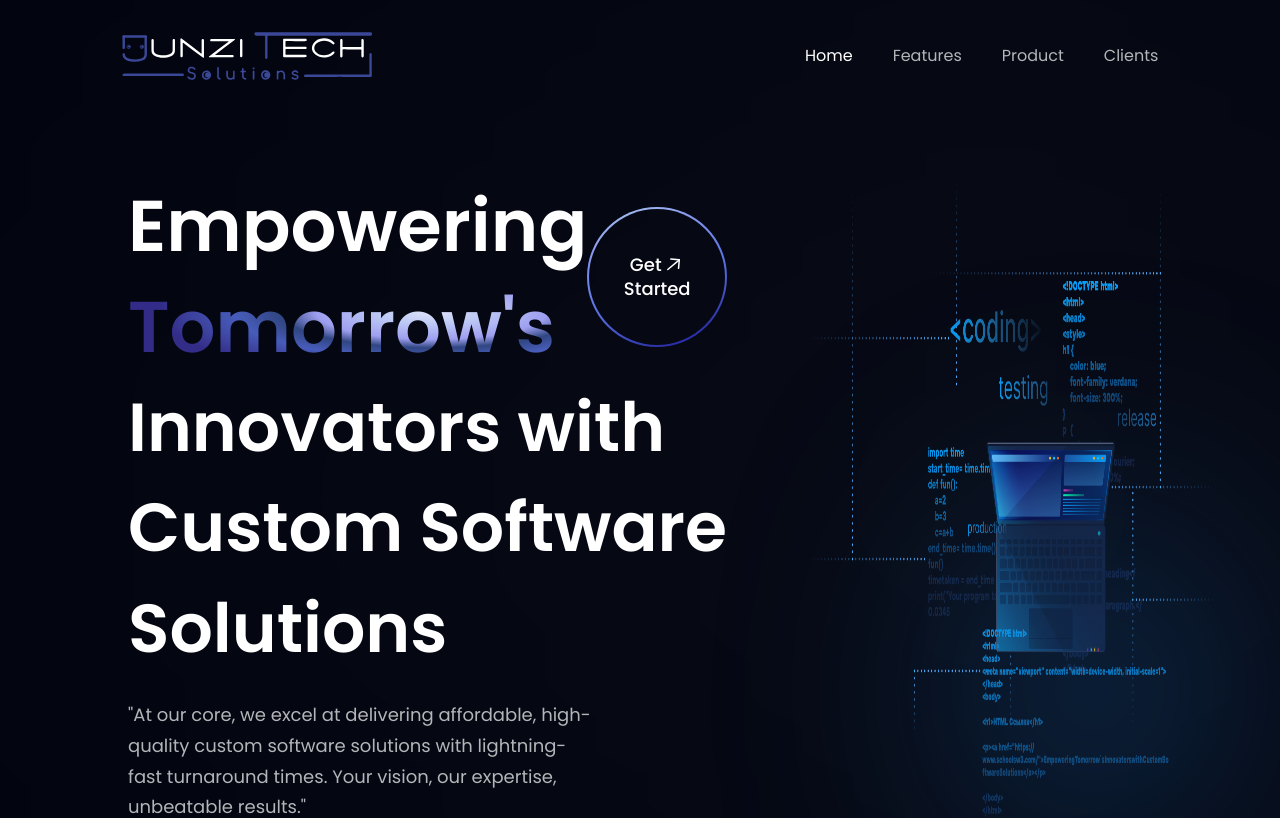
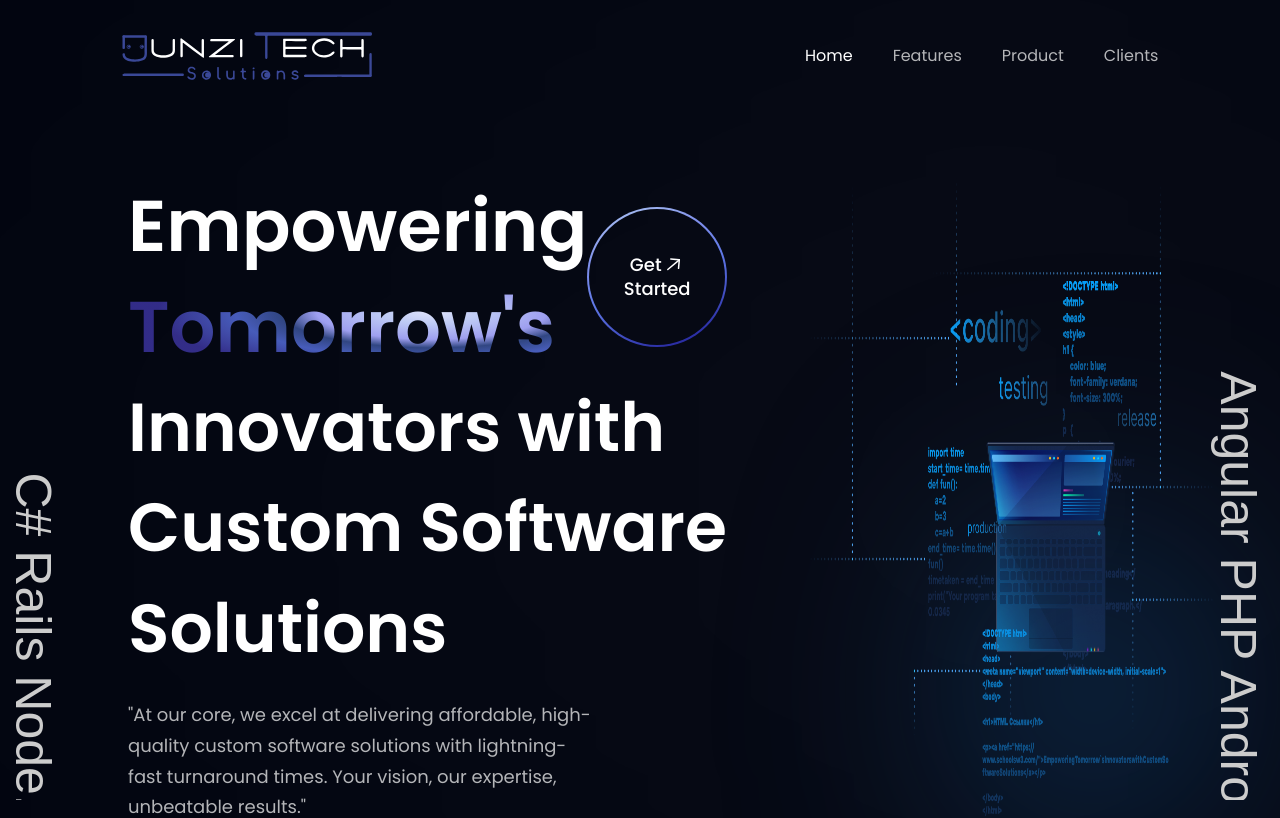
Before and after one commit to NikitaClark/JunziWeb, a React (Vite) app: page / in a window 1280 px wide. Shown: the top 818 px of the page. Built offline with nearby package versions, Linux system fonts and the light colour scheme.

Commit message:
Added a running line

```diff
--- a/src/App.jsx
+++ b/src/App.jsx
@@ -1,5 +1,5 @@
 import styles from "./style";
-import { Billing, Business, CardDeal, Clients, CTA, Footer, Navbar, Stats,  Hero } from "./components";
+import { Billing, Business, CardDeal, Clients, CTA, Footer, Navbar, Stats,  Hero, Cycle } from "./components";
 
 const App = () => (
   <div className="bg-primary w-full overflow-hidden">
@@ -20,6 +20,7 @@ const App = () => (
         <Stats />
         <Business />
         <Billing />
+        <Cycle />
         <CardDeal />
         {/* <Testimonials /> */}
         <Clients />
--- /dev/null
+++ b/src/components/Cycle.jsx
@@ -0,0 +1,86 @@
+import { apple, bill, google, ai, csd, mad, pai, qa, ux } from "../assets";
+import styles, { layout } from "../style";
+import './Billing.css';
+
+const Cycle = () => (
+  <section id="product" className={layout.sectionReverse}>
+    <div className="flex-[1] flex flex-col justify-between relative mr-10">
+      <h1 className="font-poppins font-semibold ss:text-[55px] text-[52px] text-white ss:leading-[65px] leading-[60px] mb-10 text-center">
+        Our Software Development Cycle
+      </h1>
+      <p className="font-poppins font-normal text-dimWhite text-[22px] leading-[24px] text-center">
+      We have a methodical approach for both simple and complex projects.<br/> By embracing Agile principles and utilizing Scrum and Kanban frameworks, our dedicated team ensures we consistently deliver exceptional apps on time.
+        </p>
+      <div className="services">
+        <div className="flex justify-between flex-col px-10 py-12 rounded-[20px] max-w-[450px] md:mr-10 sm:mr-5 mr-0 my-3 feedback-card">
+          <div className={`flex-1 flex ${styles.flexCenter} md:my-5 my-0 relative`}>
+            <img src={csd} alt="billing" className="w-[16%] h-[60%]" />
+          </div>
+          <h2 className="font-poppins font-semibold text-white text-center text-[26px] leading-[29.4px] mb-3">
+            Custom Software Development
+          </h2>
+          <p className="font-poppins font-normal text-dimWhite text-[19px] leading-[24px]">
+            Create custom software tailored for your unique needs, including front-end, and core back-end technology.
+          </p>
+        </div>
+        <div className="flex justify-between flex-col px-10 py-12 rounded-[20px] max-w-[450px] md:mr-10 sm:mr-5 mr-0 my-5 feedback-card">
+          <div className={`flex-1 flex ${styles.flexCenter} md:my-0 my-0 relative`}>
+            <img src={mad} alt="billing" className="w-[12%] h-[65%]" />
+          </div>
+          <h2 className="font-poppins font-semibold text-center text-white text-[26px] leading-[29.4px] mb-3">
+            Mobile App Development
+          </h2>
+          <p className="font-poppins font-normal text-dimWhite text-[19px] leading-[24px]">
+            Build performant, scalable, and secure mobile applications for iOS and Android devices.
+          </p>
+        </div>
+        <div className="flex justify-between flex-col px-10 py-12 rounded-[20px] max-w-[450px] md:mr-10 sm:mr-5 mr-0 my-5 feedback-card">
+          <div className={`flex-1 flex ${styles.flexCenter} md:my-5 my-0 relative`}>
+            <img src={qa} alt="billing" className="w-[16%] h-[75%]" />
+          </div>
+          <h2 className="font-poppins font-semibold text-white text-center text-[26px] leading-[29.4px] mb-4">
+            QA and Testing
+          </h2>
+          <p className="font-poppins font-normal text-dimWhite text-[19px] leading-[24px] mt-0 mb-5">
+            Make your technology bulletproof with manual and automated testing.
+          </p>
+        </div>
+        <div className="flex justify-between flex-col px-10 py-12 rounded-[20px] max-w-[450px] md:mr-10 sm:mr-5 mr-0 my-5 feedback-card">
+          <div className={`flex-1 flex ${styles.flexCenter} md:my-5 my-0 relative`}>
+            <img src={ux} alt="billing" className="w-[16%] h-[75%]" />
+          </div>
+          <h2 className="font-poppins font-semibold text-white text-center text-[26px] leading-[29.4px] mb-3">
+            UX/UI Design
+          </h2>
+          <p className="font-poppins font-normal text-dimWhite text-[19px] leading-[24px]">
+            Create beautiful, pixel-perfect, and easy-to-use designs that delight you and your users.
+          </p>
+        </div>
+        <div className="flex justify-between flex-col px-10 py-12 rounded-[20px] max-w-[450px] md:mr-10 sm:mr-5 mr-0 my-5 feedback-card">
+          <div className={`flex-1 flex ${styles.flexCenter} md:my-5 my-0 relative`}>
+            <img src={ai} alt="billing" className="w-[20%] h-[100%]" />
+          </div>
+          <h2 className="font-poppins font-semibold text-white text-center text-[26px] leading-[29.4px] mb-3">
+            AI and Data Science
+          </h2>
+          <p className="font-poppins font-normal text-dimWhite text-[19px] leading-[24px]">
+            Use leading AI, machine learning, and data engineering technologies to unlock business value.
+          </p>
+        </div>
+        <div className="flex justify-between flex-col px-10 py-12 rounded-[20px] max-w-[450px] md:mr-10 sm:mr-5 mr-0 my-5 feedback-card">
+          <div className={`flex-1 flex ${styles.flexCenter} md:my-5 my-0 relative`}>
+            <img src={pai} alt="billing" className="w-[18%] h-[90%]" />
+          </div>
+          <h2 className="font-poppins font-semibold text-white text-center text-[26px] leading-[29.4px] mb-3">
+            Platform and Infrastructure
+          </h2>
+          <p className="font-poppins font-normal text-dimWhite text-[19px] leading-[24px]">
+            Ensure applications are secure, fault tolerant, and highly available with our DevOps and Security engineers.
+          </p>
+        </div>
+      </div>
+    </div>
+  </section>
+);
+
+export default Cycle;
--- a/src/components/Hero.jsx
+++ b/src/components/Hero.jsx
@@ -5,6 +5,7 @@ import GetStarted from './GetStarted';
 import Modal from './Modal';
 import ContactForm from './ContactForm';
 import CloseButton from './CloseButton'; // Импорт нового компонента CloseButton
+import './MovingText.css'; // Импорт стилей для двигающегося текста
 
 const Hero = () => {
   const [isModalOpen, setIsModalOpen] = useState(false);
@@ -21,8 +22,8 @@ const Hero = () => {
     <section id="home" className={`flex md:flex-row flex-col ${styles.paddingY}`}>
       <div className={`flex-1 ${styles.flexStart} flex-col xl:px-0 sm:px-16 px-6`}>
         <div className="flex flex-row justify-between items-center w-full">
-          <h1 className="flex-1 font-poppins font-semibold ss:text-[72px] text-[52px] text-white ss:leading-[100.8px] leading-[75px]">
-            Empowering <br className="sm:block hidden" />{' '}
+          <h1 className="flex-1 font-poppins font-semibold ss:text-[72px] text-[48px] text-white ss:leading-[100.8px] leading-[75px]">
+            Empowering <br/>
             <span className="text-gradient">Tomorrow's</span>{' '}
           </h1>
           <div className="ss:flex hidden md:mr-4 mr-0">
@@ -30,7 +31,7 @@ const Hero = () => {
           </div>
         </div>
 
-        <h1 className="font-poppins font-semibold ss:text-[68px] text-[52px] text-white ss:leading-[100.8px] leading-[75px] w-full">
+        <h1 className="font-poppins font-semibold ss:text-[68px] text-[48px] text-white ss:leading-[100.8px] leading-[75px] w-full">
           Innovators with Custom Software Solutions
         </h1>
         <p className={`${styles.paragraph} max-w-[470px] mt-5`}>
@@ -53,6 +54,18 @@ const Hero = () => {
         <ContactForm />
         <CloseButton onClick={closeModal} />
       </Modal>
+
+
+      <div className="marquee-container">
+        <div className="marquee marquee-left ">
+          <span>C# Rails Node.js Java React .NET Python
+            C# Rails Node.js Java React .NET Python </span>
+        </div>
+        <div className="marquee marquee-right">
+          <span>Angular PHP Android iOS Golang Vue.js C++ JavaScript Swift
+             Angular PHP Android iOS Golang Vue.js C++ JavaScript Swift</span>
+        </div>
+      </div>
     </section>
   );
 };
--- /dev/null
+++ b/src/components/MovingText.css
@@ -0,0 +1,56 @@
+.marquee-container {
+    position: absolute;
+    width: 100%;
+    height: 100%;
+    top: 0;
+    left: 0;
+    pointer-events: none;
+    overflow: hidden;
+  }
+
+  .marquee {
+    position: absolute;
+    display: flex;
+    align-items: center;
+    height: 100%;
+    overflow: hidden;
+    padding: 24px 0;
+    line-height: 1.3;
+    font-family: sans-serif;
+    white-space: nowrap;
+    font-size: 50px;
+    color: #ccc;
+    writing-mode: vertical-lr;
+  }
+
+  .marquee span {
+    display: inline-block;
+    padding-top: 100%;
+    animation: marquee 60s linear infinite;
+    padding-right: 10px;
+  }
+
+  .marquee-left {
+    left: 0;
+    top: 0;
+    bottom: 0;
+    background: rgba(0, 0, 0, 0);
+    animation-direction: normal;
+  }
+
+  .marquee-right {
+    right: 0;
+    top: 0;
+    bottom: 0;
+    background: rgba(0, 0, 0, 0);
+    animation-direction: reverse;
+  }
+
+  @keyframes marquee {
+    0% {
+      transform: translateY(0%);
+    }
+    100% {
+      transform: translateY(-100%);
+    }
+  }
--- a/src/components/index.js
+++ b/src/components/index.js
@@ -8,6 +8,7 @@ import Stats from "./Stats";
 import Footer from "./Footer";
 // import Testimonials from "./Testimonials";
 import Hero from "./Hero";
+import Cycle from "./Cycle"
 
 
 export {
@@ -20,6 +21,7 @@ export {
   Stats,
   Footer,
   // Testimonials,
+  Cycle,
   Hero,
 
 };
```
